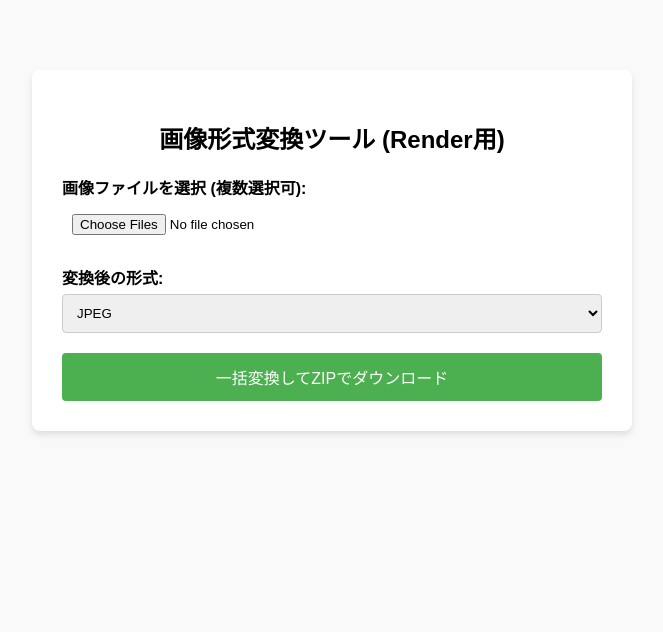
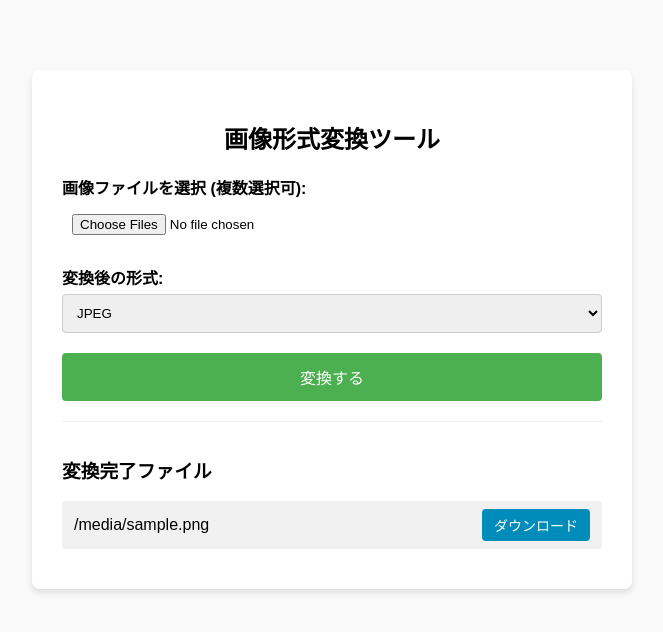
Before and after one commit to Python0718/Image, a FastAPI app: template templates/index.html in a window 1280 px wide. Shown: the top 632 px of the page, without its empty margins (308-971 px from the left). Run offline with FastAPI, Linux system fonts and the light colour scheme; the template is opened without the code that fills it: most values are stand-ins (such as "Sample title", 1, 10 or a date in 2020).

Commit message:
Update index.html

```diff
--- a/templates/index.html
+++ b/templates/index.html
@@ -12,29 +12,43 @@
         select { width: 100%; padding: 10px; border-radius: 4px; border: 1px solid #ccc; }
         button { background: #4CAF50; color: white; border: none; padding: 12px 20px; font-size: 16px; border-radius: 4px; cursor: pointer; width: 100%; }
         button:hover { background: #45a049; }
+        .result-list { margin-top: 20px; text-align: left; border-top: 1px solid #eee; padding-top: 15px; }
+        .file-item { display: flex; justify-content: space-between; align-items: center; margin-bottom: 10px; background: #f1f1f1; padding: 8px 12px; border-radius: 4px; }
+        .download-btn { background: #008CBA; color: white; padding: 6px 12px; text-decoration: none; border-radius: 4px; font-size: 14px; }
+        .download-btn:hover { background: #007399; }
     </style>
 </head>
 <body>
     <div class="card">
-        <h2>画像形式変換ツール (Render用)</h2>
+        <h2>画像形式変換ツール</h2>
         <form action="/convert/" method="post" enctype="multipart/form-data">
             <div class="form-group">
                 <label>画像ファイルを選択 (複数選択可):</label>
-                <input type="file" name="files" multiple required accept="image/*,.svg,.ico">
+                <input type="file" name="files" multiple required accept="image/*,.ico">
             </div>
             <div class="form-group">
                 <label>変換後の形式:</label>
-                <!-- ここにSVGやICOを追加したセレクトボックス -->
                 <select name="target_format">
                     <option value="JPEG">JPEG</option>
                     <option value="PNG">PNG</option>
                     <option value="WEBP">WEBP</option>
-                    <option value="SVG">SVG</option>
                     <option value="ICO">ICO</option>
                 </select>
             </div>
-            <button type="submit">一括変換してZIPでダウンロード</button>
+            <button type="submit">変換する</button>
         </form>
+
+        {% if files %}
+        <div class="result-list">
+            <h3>変換完了ファイル</h3>
+            {% for filename in files %}
+            <div class="file-item">
+                <span>{{ filename }}</span>
+                <a class="download-btn" href="/download/{{ session_id }}/{{ filename }}">ダウンロード</a>
+            </div>
+            {% endfor %}
+        </div>
+        {% endif %}
     </div>
 </body>
 </html>
```
